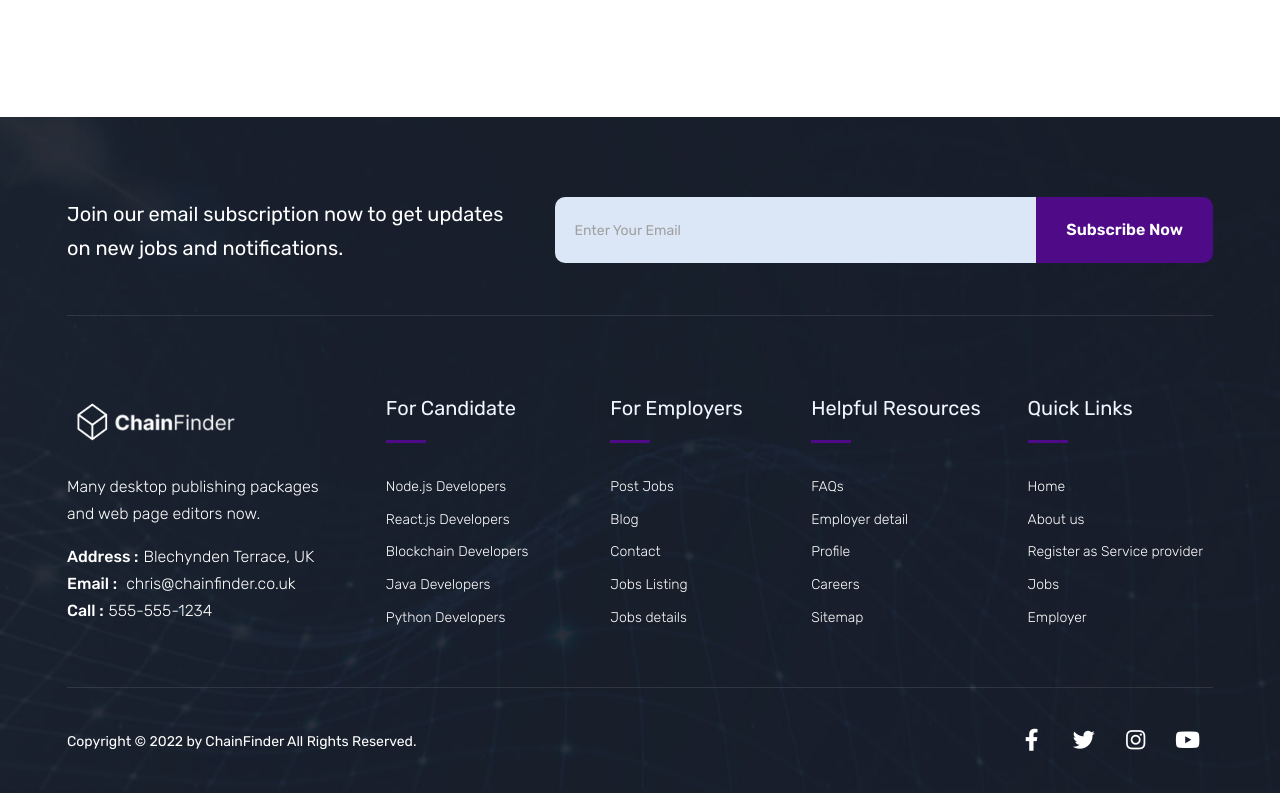
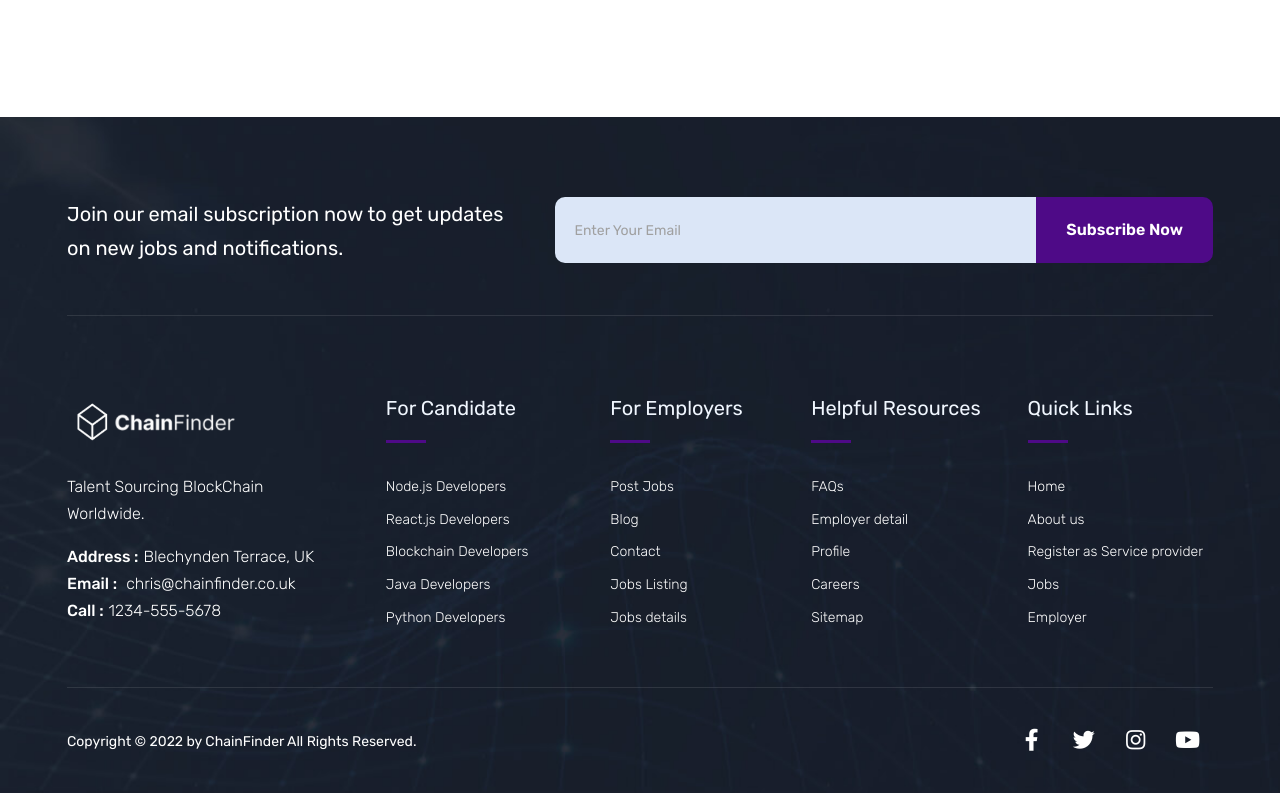
Before and after one commit to sribalaji0110/chainFinder, a plain HTML site: page index.html in a window 1280 px wide. Shown: the part 6836-7629 px from the top of the page. Drawn offline with Linux system fonts and the light colour scheme; files whose address does not match are found by name.

Commit message:
latest code

```diff
--- a/index.html
+++ b/index.html
@@ -1246,7 +1246,7 @@
                     /></a>
                   </div>
                   <p>
-                    Many desktop publishing packages and web page editors now.
+                    Talent Sourcing BlockChain Worldwide.
                   </p>
                   <ul class="ftr-list">
                     <li>
@@ -1264,7 +1264,7 @@
                       </p>
                     </li>
                     <li>
-                      <p><span>Call :</span>555-555-1234</p>
+                      <p><span>Call :</span>1234-555-5678</p>
                     </li>
                   </ul>
                 </div>
```
